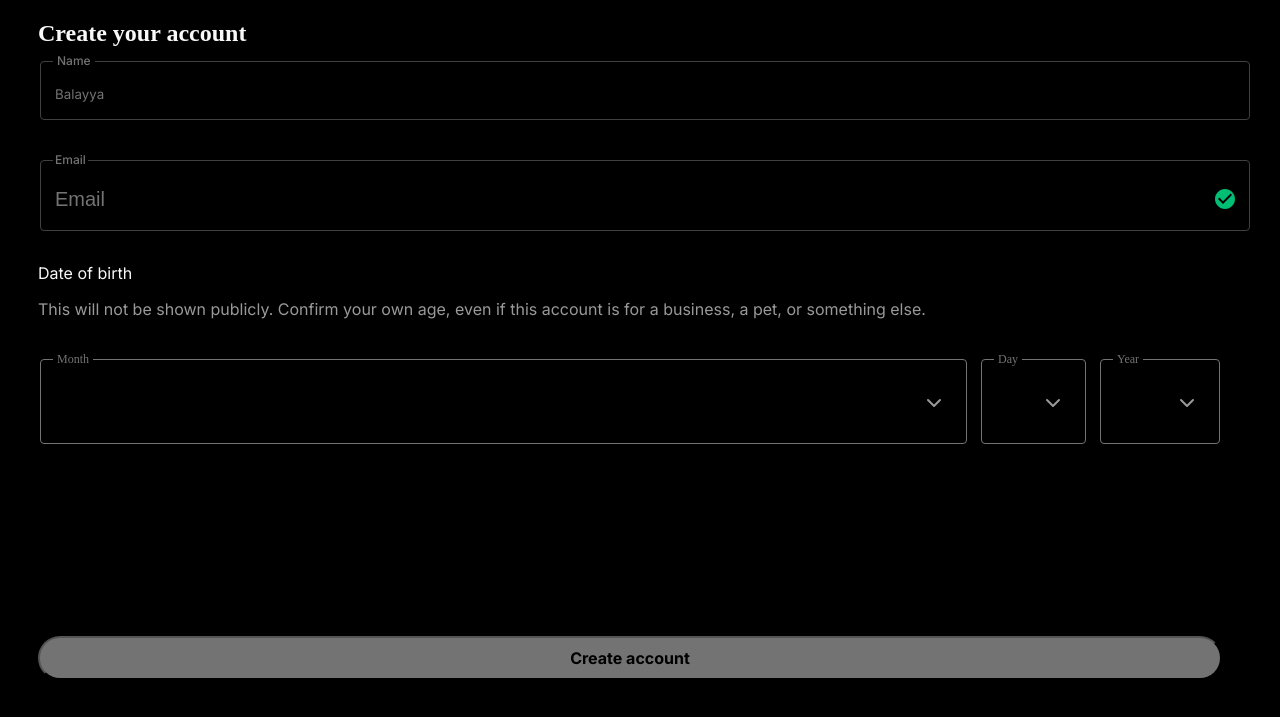
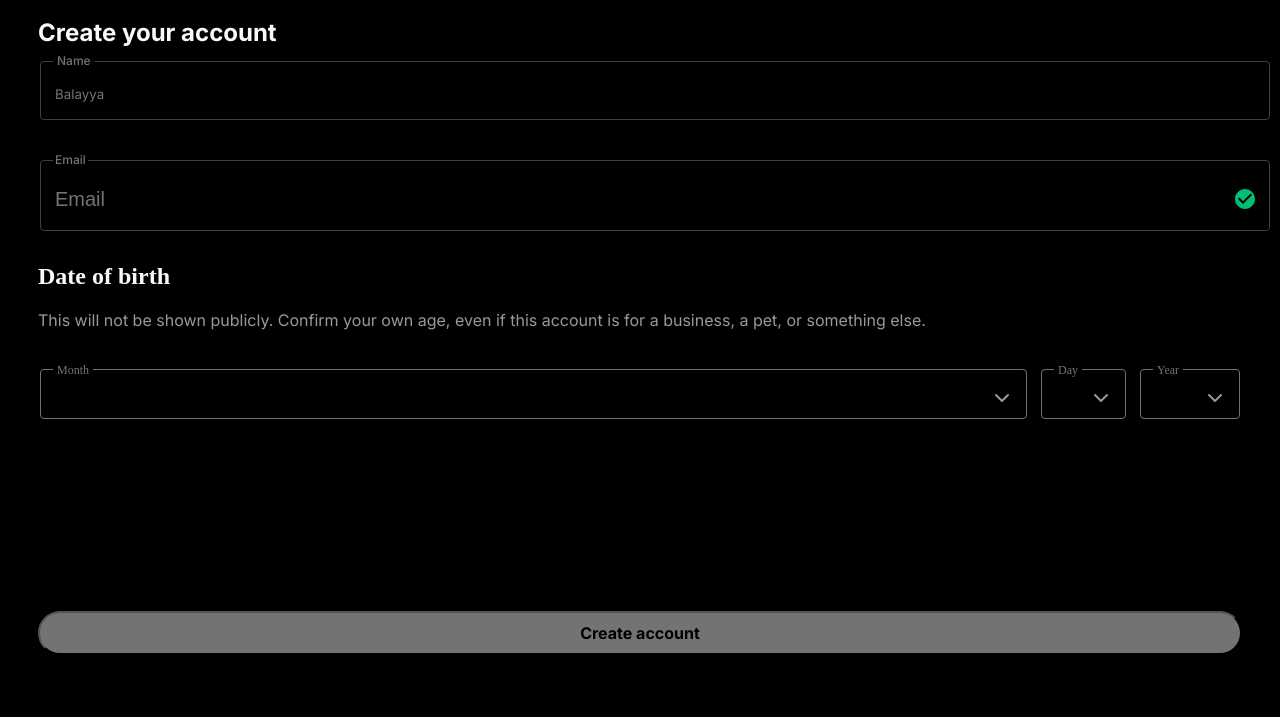
Before and after one commit to kapardhi03/capstone-essentials, a plain HTML site: page src/Mobile/Login2.html in a window 1280 px wide. Shown: the part 119-836 px from the top of the page. After the commit the page ends 814 px from the top, so only its background shows below. Drawn offline with Linux system fonts and the light colour scheme.

Commit message:
changed login2

```diff
--- a/src/Mobile/Login2.html
+++ b/src/Mobile/Login2.html
@@ -9,8 +9,8 @@
 </head>
 
 <body class="bg-black text-neutral-50">
-    <main class="px-3.5 pb-5 mt-11 mr-5">
-        <header class="flex justify-start items-center py-3 mx-4  my-3 border-spacing-y-0.5 " >
+    <main class="px-3.5 pb-5 mt-11">
+        <header class="flex justify-start items-center py-3 mx-4 my-3 border-spacing-y-0.5">
             <a href="./Login1.html">
                 <img src="../../public/images/create_acc/create-account-1-signup-x.svg" class="mr-5 my-4">
             </a>
@@ -18,39 +18,31 @@
         </header>
 
         <section class="my-3 mx-4">
-            <div
-                class=" h-5 font-bold  text-start text-2xl leading-none non-italic text-neutral-50   font-\[\'Inter\'\] justify-start">
+            <div class="h-5 font-bold text-start text-2xl leading-none non-italic text-neutral-50 font-['Inter'] justify-start">
                 Create your account
             </div>
 
             <div class="my-3 mx-4 flex-col items-start gap-5 font-px-regular"></div>
 
-            <!-- <fieldset  class="">
-                <legend class="font-px-regular font"><div class="px-0.5  group-focus-within:px-1">Name</div></legend>
-                <input type="text" class="bg-black  w-80 h-6 border-neutral-1000 text-nu">
-            </fieldset> -->
-
-
             <fieldset class="w-full px-3 py-4 border border-neutral-700 rounded focus-within:border-twitter-blue group">
                 <legend class="text-neutral-500 text-xs font-medium group-focus-within:text-twitter-blue">
-                    <div class="px-0.5  group-focus-within:px-1 font-px-regular">
+                    <div class="px-0.5 group-focus-within:px-1 font-px-regular">
                         Name
                     </div>
                 </legend>
                 <div class="flex justify-around">
-                    <input type="text" placeholder="Balayya" class="w-full peer bg-inherit focus:outline-none
-                    text-neutral-50 placeholder:text-neutral-500 font-px-regular border-none">
+                    <input type="text" placeholder="Balayya"
+                        class="w-full peer bg-inherit focus:outline-none text-neutral-50 placeholder:text-neutral-500 font-px-regular border-none">
                 </div>
             </fieldset>
 
-
-            <fieldset class="w-full px-3 py-4 my-8 border border-neutral-700 rounded  group">
-                <legend class="text-neutral-500 text-xs font-medium ">
-                    <div class="  group-focus-within:px-1 font-px-regular ">
+            <fieldset class="w-full px-3 py-4 my-8 border border-neutral-700 rounded group">
+                <legend class="text-neutral-500 text-xs font-medium">
+                    <div class="group-focus-within:px-1 font-px-regular">
                         Email
                     </div>
                 </legend>
-                <div class="flex justify-around ">
+                <div class="flex justify-around">
                     <input type="email" placeholder="Email"
                         class="w-full text-xl font-medium peer bg-inherit focus:outline-none text-neutral-50 placeholder:text-neutral-500 border-none">
                     <img src="../../public/images/comonents/valid.svg"
@@ -59,24 +51,21 @@
             </fieldset>
 
 
-            <section class="my-8 ">
-                <div class="font-px-regular text-neutral-50 w-24 h-5">Date of birth</div>
-                <!-- <div class></div> -->
-                <div>
+
+            <section class="mb-8">
+                <h2 class="font-bold">Date of birth</h2>
                 <p class="justify-start text-secondary font-px-regular flex">This will not be shown publicly.
                     Confirm your own age, even if this account is for a business, a pet, or something else.</p>
-                </div>
             </section>
 
             <section class="flex">
-                <fieldset
-                    class="w-full mr-3 px-3 py-2 border border-neutral-500 rounded focus-within:border-twitter-blue group">
+                <fieldset class="w-full mr-3 px-3 py-2 border border-neutral-500 rounded focus-within:border-twitter-blue group ">
                     <legend class="text-neutral-500 text-xs font-medium group-focus-within:text-twitter-blue">
                         <div class="px-0.5  group-focus-within:px-1">
                             Month
                         </div>
                     </legend>
-                    <div class="flex justify-around w-full">
+                    <div class="flex justify-around w-full ">
                         <select name="Month" class="w-full bg-inherit focus:outline-none focus:ring-0 border-none">
                             <option selected value="January">January</option>
                             <option value="February">February</option>
@@ -91,13 +80,11 @@
                             <option value="November">November</option>
                             <option value="December">December</option>
                         </select>
-                        <div class="mr-2 ml-3 my-4">
                         <img src="../../public/images/components/create-account-1-signup-chevron-down.svg">
                     </div>
-                    </div>
                 </fieldset>
-                <fieldset
-                    class="w-min mr-3 px-3 py-2 border border-neutral-500 rounded focus-within:border-twitter-blue group">
+
+                <fieldset class="w-min mr-3 px-3 py-2 border border-neutral-500 rounded focus-within:border-twitter-blue group">
                     <legend class="text-neutral-500 text-xs font-medium group-focus-within:text-twitter-blue">
                         <div class="px-0.5  group-focus-within:px-1">
                             Day
@@ -137,21 +124,17 @@
                             <option value="30">30</option>
                             <option value="31">31</option>
                         </select>
-                        <div class="mr-2 ml-3 my-4">
                         <img src="../../public/images/components/create-account-1-signup-chevron-down.svg">
-                        </div>
                     </div>
                 </fieldset>
 
-                <fieldset
-                    class="w-min px-3 py-2 border border-neutral-500 rounded focus-within:border-twitter-blue group">
+                <fieldset class="w-min px-3 py-2 border border-neutral-500 rounded focus-within:border-twitter-blue group">
                     <legend class="text-neutral-500 text-xs font-medium group-focus-within:text-twitter-blue">
                         <div class="px-0.5  group-focus-within:px-1">
                             Year
                         </div>
                     </legend>
                     <div class="flex justify-around">
-
                         <select name="Month" class="bg-inherit focus:outline-none focus:ring-0 border-none">
                             <option value="2015">2015</option>
                             <option value="2014">2014</option>
@@ -169,30 +152,26 @@
                             <option value="2002">2002</option>
                             <option value="2001">2001</option>
                             <option value="2000">2000</option>
-
                         </select>
-                        <div class="mr-2 ml-3 my-4 justify-end">
                         <img src="../../public/images/components/create-account-1-signup-chevron-down.svg">
-                        </div>
                     </div>
                 </fieldset>
             </section>
-            <section class="  mx-4 mt-24 px-5  pt-24 justify-center items-end ">
-            </section>
+            <section class="mx-4 mt-24 px-5 pt-24 justify-center items-end"></section>
+
             <div class="mb-0">
-                <a href="../Mobile/Login3.html " class="decoration-neutral-500">
+                <a href="../Mobile/Login3.html" class="decoration-neutral-500">
                     <button class=
-                    " font-px-regular text-base py-2 px-6 w-full h-11 bg-neutral-500 hover:bg-neutral-500
+                    "font-px-regular text-base py-2 px-6 w-full h-11 bg-neutral-500 hover:bg-neutral-500
                     font-bold text-center text-neutral-1000 flex justify-center items-center
-                    rounded-full gap-2.5 shadow-md backdrop-blur-xl disabled:opacity-50
-                    ">
+                    rounded-full gap-2.5 shadow-md backdrop-blur-xl disabled:opacity-50">
                         Create account
                     </button>
                 </a>
             </div>
 
+        </section>
     </main>
 </body>
 
-
 </html>
```
Also changed, not shown: dist/output.css. Lines whose indentation alone changed are shown as unchanged.
